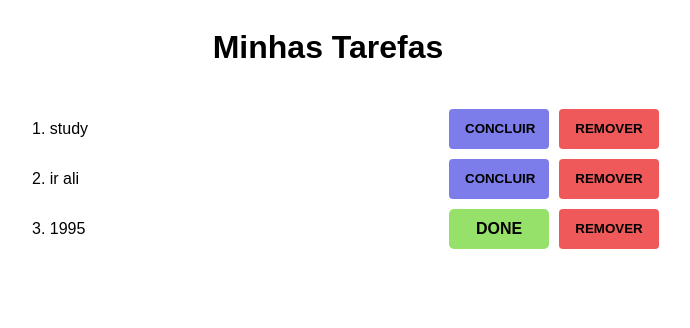
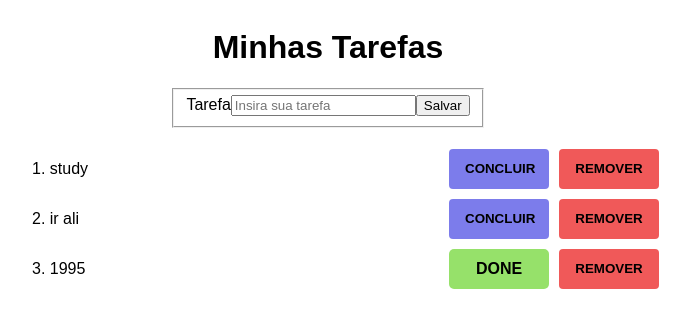
Before and after one commit to rafaelalvesmds/ToDoAngular, an Angular app: page / in a window 1280 px wide. Shown: the top 328 px of the page, without its empty margins (312-1002 px from the left). Built offline with nearby package versions, Linux system fonts and the light colour scheme.

Commit message:
FormBuilder, FormGroup, Validators

```diff
--- a/src/app/app.component.html
+++ b/src/app/app.component.html
@@ -1,5 +1,13 @@
 <div class="container">
   <h1>{{ title }}</h1>
+
+  <form [formGroup]="form">
+    <fieldset>
+      <label for="">Tarefa</label>
+      <input type="text" placeholder="Insira sua tarefa" maxlength="60" formControlName="title"/>
+      <button>Salvar</button>
+    </fieldset>
+  </form>
 
   <div class="box">
     <ul>
@@ -7,16 +15,26 @@
         <p class="tarefa">{{ todo.id }}. {{ todo.title }}</p>
 
         <div class="options">
-          <button *ngIf="!todo.done" mat-button class="buttonConcluir" (click)="markAsDone(todo)">CONCLUIR</button>
-          <p *ngIf="todo.done" class="done" (click)="markAsUndone(todo)">DONE</p>
-          <button mat-button class="buttonRemover" (click)="remove(todo)">REMOVER</button>
+          <button
+            *ngIf="!todo.done"
+            mat-button
+            class="buttonConcluir"
+            (click)="markAsDone(todo)"
+          >
+            CONCLUIR
+          </button>
+          <p *ngIf="todo.done" class="done" (click)="markAsUndone(todo)">
+            DONE
+          </p>
+          <button mat-button class="buttonRemover" (click)="remove(todo)">
+            REMOVER
+          </button>
         </div>
       </li>
     </ul>
   </div>
 </div>
 
-
 <!--
   () = HTML > TS
   [] = TS > HTML
--- a/src/app/app.component.ts
+++ b/src/app/app.component.ts
@@ -1,4 +1,5 @@
 import { Component } from '@angular/core';
+import { FormBuilder, FormGroup, Validators } from '@angular/forms';
 import { Todo } from 'src/models/todo.model';
 
 @Component({
@@ -11,8 +12,19 @@ export class AppComponent {
   public todos: Todo[] = [];
   public title: String = 'Minhas Tarefas';
 
+  public form!: FormGroup;
 
-  constructor() {
+
+  constructor(private fb: FormBuilder) {
+    this.form = this.fb.group({
+      title: ['', Validators.compose([
+        Validators.minLength(3),
+        Validators.maxLength(50),
+        Validators.required
+      ])]
+    });
+
+
     this.todos.push(new Todo(1,'study', false));
     this.todos.push(new Todo(2,'ir ali', false));
     this.todos.push(new Todo(3, '1995', true));
@@ -32,4 +44,6 @@ export class AppComponent {
   markAsUndone(todo: Todo) {
     todo.done = false;
   }
+
+
 }
--- a/src/app/app.module.ts
+++ b/src/app/app.module.ts
@@ -3,6 +3,7 @@ import { BrowserModule } from '@angular/platform-browser';
 import {MatButtonModule} from '@angular/material/button';
 import { AppRoutingModule } from './app-routing.module';
 import { AppComponent } from './app.component';
+import { ReactiveFormsModule } from '@angular/forms';
 
 @NgModule({
   declarations: [
@@ -11,7 +12,8 @@ import { AppComponent } from './app.component';
   imports: [
     BrowserModule,
     AppRoutingModule,
-    MatButtonModule
+    MatButtonModule,
+    ReactiveFormsModule
   ],
   providers: [],
   bootstrap: [AppComponent]
```
